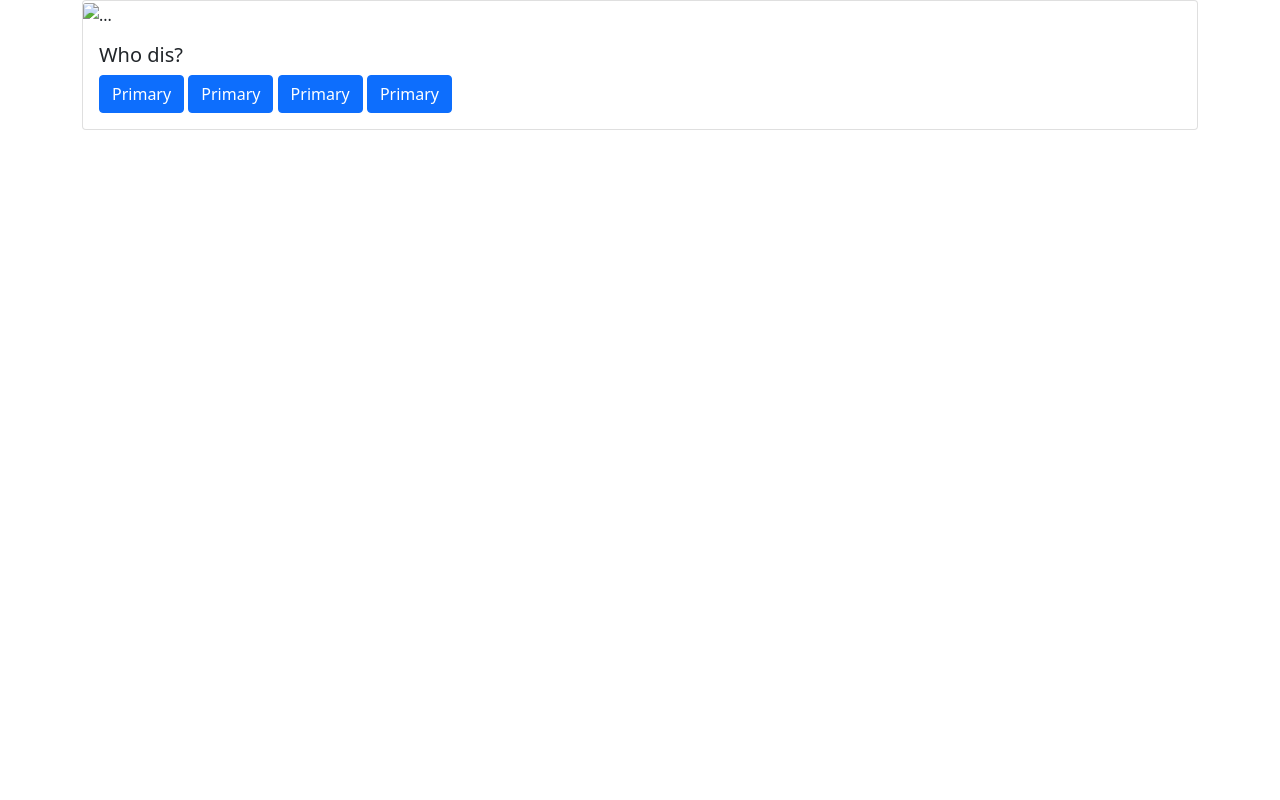
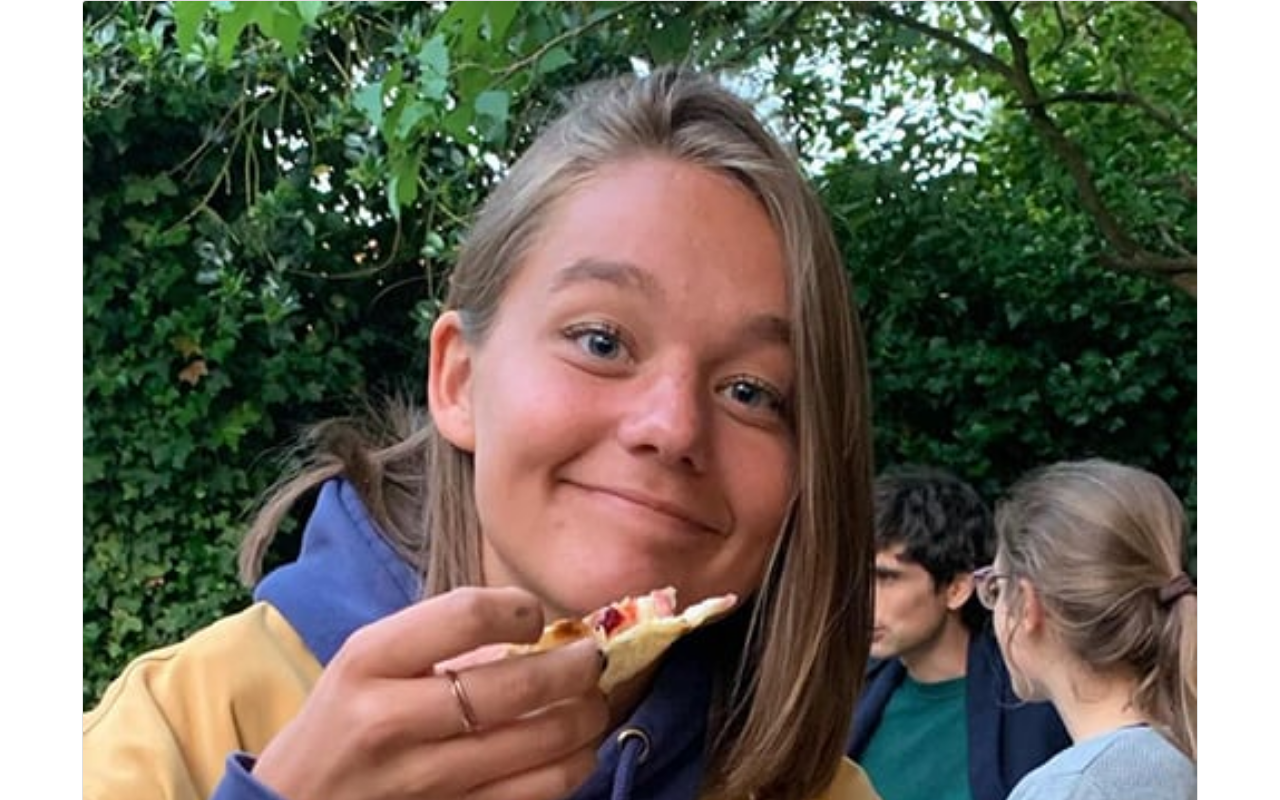
Before and after one commit to MiragiaProjects/Klassspelet, a plain HTML site: page index.html in a window 1280 px wide. Shown: the top 800 px of the page. Drawn offline with nearby package versions, Linux system fonts and the light colour scheme.

Commit message:
Moved card to js adn fixed the randomizer
Fixed the randomizer to randomise students and randomise the names shown and randomise the place of the names.

```diff
--- a/index.html
+++ b/index.html
@@ -11,19 +11,9 @@
     <title>Malin Olsson</title>
 </head>
 <body>
-    <div class="container">
-        <div class="card mb-3">
-            <span id="imgSpan">
-            <img src="..." class="card-img-top" alt="...">
-            </span>
-                <div class="card-body">
-                    <h5 class="card-title">Who dis?</h5>
-                    <button id="rightAnswer" type="button" class="btn btn-primary">Primary</button>
-                    <button type="button" class="btn btn-primary wrongAnswer">Primary</button>
-                    <button type="button" class="btn btn-primary wrongAnswer">Primary</button>
-                    <button type="button" class="btn btn-primary WrongAnswer">Primary</button>
-            </div>
-          </div>
+    <div id="cardHolder" class="container">
+        <!-- card beginning -->
+
     </div>
     <!-- JavaScript Bundle with Popper -->
 <script src="https://cdn.jsdelivr.net/npm/bootstrap@5.1.3/dist/js/bootstrap.bundle.min.js" integrity="sha384-ka7Sk0Gln4gmtz2MlQnikT1wXgYsOg+OMhuP+IlRH9sENBO0LRn5q+8nbTov4+1p" crossorigin="anonymous"></script>
--- a/students.js
+++ b/students.js
@@ -17,6 +17,10 @@ Visa vilka man gissade fel på och vilket som var rätt svar. Antingen genom att
 
 Håll reda på senaste resultat och vid varje ny gissning visa om man förbättrade eller försämrade sig denna gången
 */
+
+const rightAnswerEl = document.querySelector("#rightAnswer");
+const wrongAnswerEl = document.querySelector(".wrongAnswer");
+const cardHolderEl = document.querySelector("#cardHolder");
 
 
 const students = [
@@ -202,15 +206,89 @@ const missing_students = [
 ];
 
 
-const rightAnswerEl = document.querySelector("#rightAnswer");
-const wrongAnswerEl = document.querySelector(".wrongAnswer");
-const imgHolderEl = document.querySelector("#imgSpan");
+const shuffleArray = array => {
+	for (let i = array.length - 1; i > 0; i--) {
+	  const j = Math.floor(Math.random() * (i + 1));
+	  const temp = array[i];
+	  array[i] = array[j];
+	  array[j] = temp;
+	}
+  };
+
+  shuffleArray(students);
+
+  console.log(students);
+
+
 
 const renderStudents = () => {
 
-	students.forEach((student, i) => {
+	students.forEach((student) => {
+		const tempArray = [];
 
+		//tempArray.push(student.name);
+
+		let a = student.name;
+		let b = students[Math.floor(Math.random() * (students.length - 0) ) + 0]['name'];
+		let c = students[Math.floor(Math.random() * (students.length - 0) ) + 0]['name'];
+		let d = students[Math.floor(Math.random() * (students.length - 0) ) + 0]['name'];
+
+
+
+
+		while (a == b || a == c || b == c || a == d || b == d || c == d) {
+			if (a == b ) {
+				b = students[Math.floor(Math.random() * (students.length - 0) ) + 0]['name'];
+			}
+			if (c == a) {
+				c = students[Math.floor(Math.random() * (students.length - 0) ) + 0]['name'];
+			}
+			if (c == b) {
+				c = students[Math.floor(Math.random() * (students.length - 0) ) + 0]['name'];
+			}
+			if (d == a) {
+				d = students[Math.floor(Math.random() * (students.length - 0) ) + 0]['name'];
+			}
+			if (d == b) {
+				d = students[Math.floor(Math.random() * (students.length - 0) ) + 0]['name'];
+			}
+			if (d == c) {
+				d = students[Math.floor(Math.random() * (students.length - 0) ) + 0]['name'];
+			}
+
+		};
+
+		tempArray.push(a , b , c , d);
+
+		console.log(tempArray);
+
+		shuffleArray(tempArray);
+
+		console.log(tempArray);
+
+			//testArray.push(students[Math.floor(Math.random() * (students.length - 0) ) + 0]['name']);
+			//console.log(a + " " + b + " " + c + " " + d);
+
+
+
+
+		cardHolderEl.innerHTML += `
+		<div class="card mb-3">
+            <span id="imgSpan">
+                <img src="${student.image}" class="card-img-top" alt="a classmate">
+            </span>
+                <div class="card-body">
+                    <h5 class="card-title">Who dis?</h5>
+                    <button type="button" class="btn btn-primary">${tempArray[0]}</button>
+                    <button type="button" class="btn btn-primary">${tempArray[1]}</button>
+                    <button type="button" class="btn btn-primary">${tempArray[2]}</button>
+                    <button type="button" class="btn btn-primary">${tempArray[3]}</button>
+            </div>
+          </div>
+		  `
 	}
 	)
 
-}
+};
+
+renderStudents();
```
